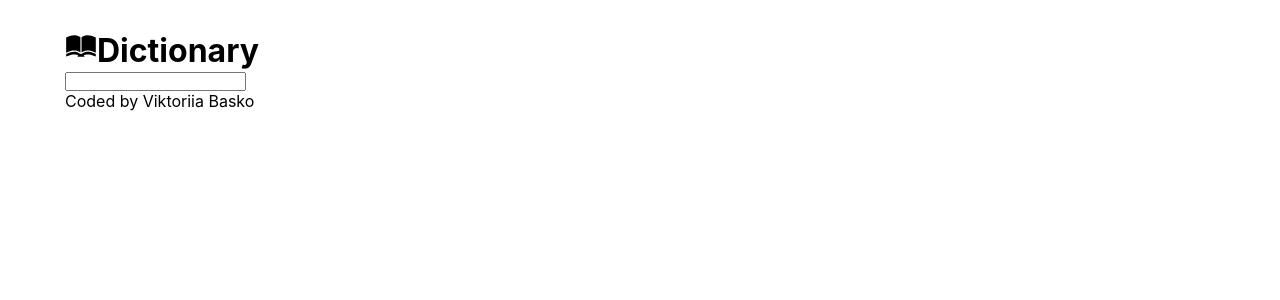
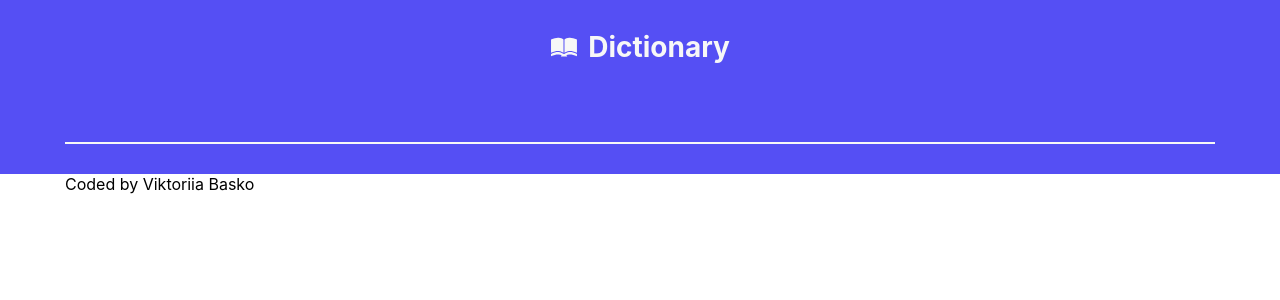
Before and after one commit to VBasko/dictionary-project, a React (Create React App) app: page / in a window 1280 px wide. Shown: the top 300 px of the page. Built offline with nearby package versions, Linux system fonts and the light colour scheme.

Commit message:
Started styling

```diff
--- a/src/Dictionary.js
+++ b/src/Dictionary.js
@@ -21,10 +21,10 @@ function Dictionary() {
     <>
       <header className="header">
         <div className="header__container">
-          <h1>
+          <div className="header__title title">
             <GiOpenBook />
-            Dictionary
-          </h1>
+            <h1>Dictionary</h1>
+          </div>
           <form onSubmit={search}>
             <input type="search" onChange={(e) => setKeyword(e.target.value)} />
           </form>
--- a/src/index.css
+++ b/src/index.css
@@ -25,7 +25,39 @@ code {
 }
 
 .header {
-  margin-top: 30px;
+  background-color: #554ff4;
+  padding-top: 30px;
+  padding-bottom: 30px;
+}
+
+.header__title {
+  align-items: center;
+  display: flex;
+  justify-content: center;
+  font-size: 28px;
+  color: #f7f7f7;
+  gap: 10px;
+  margin-bottom: 20px;
+}
+
+h1 {
+  font-size: 28px;
+}
+
+.header form {
+  width: 100%;
+  border-bottom: solid 2px #f7f7f7;
+  height: 60px;
+}
+
+.header form input {
+  width: 100%;
+  background: transparent;
+  outline: none;
+  border: none;
+  height: 100%;
+  font-size: 48px;
+  color: #f7f7f7;
 }
 
 .dictionary__container {
```
